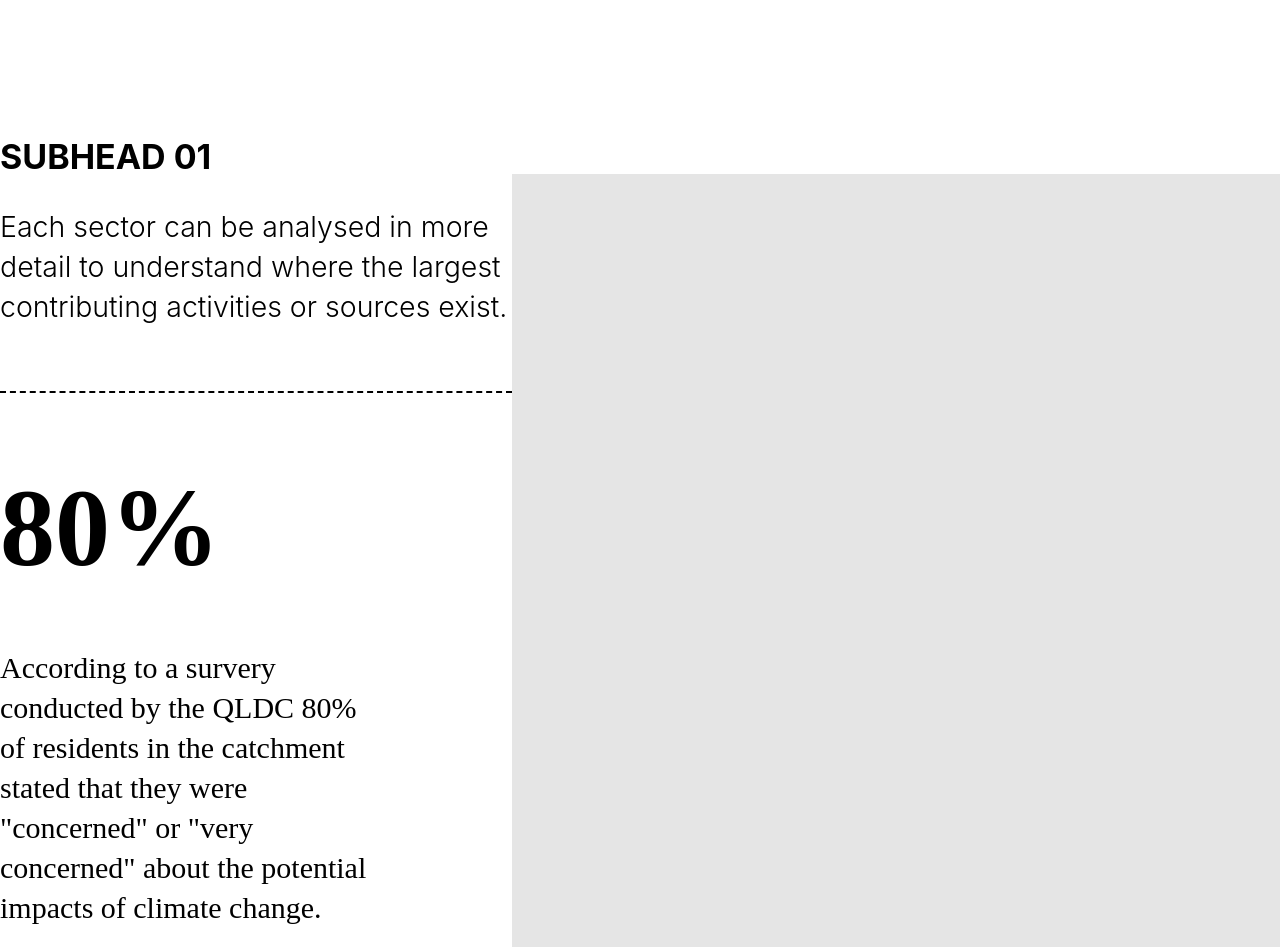
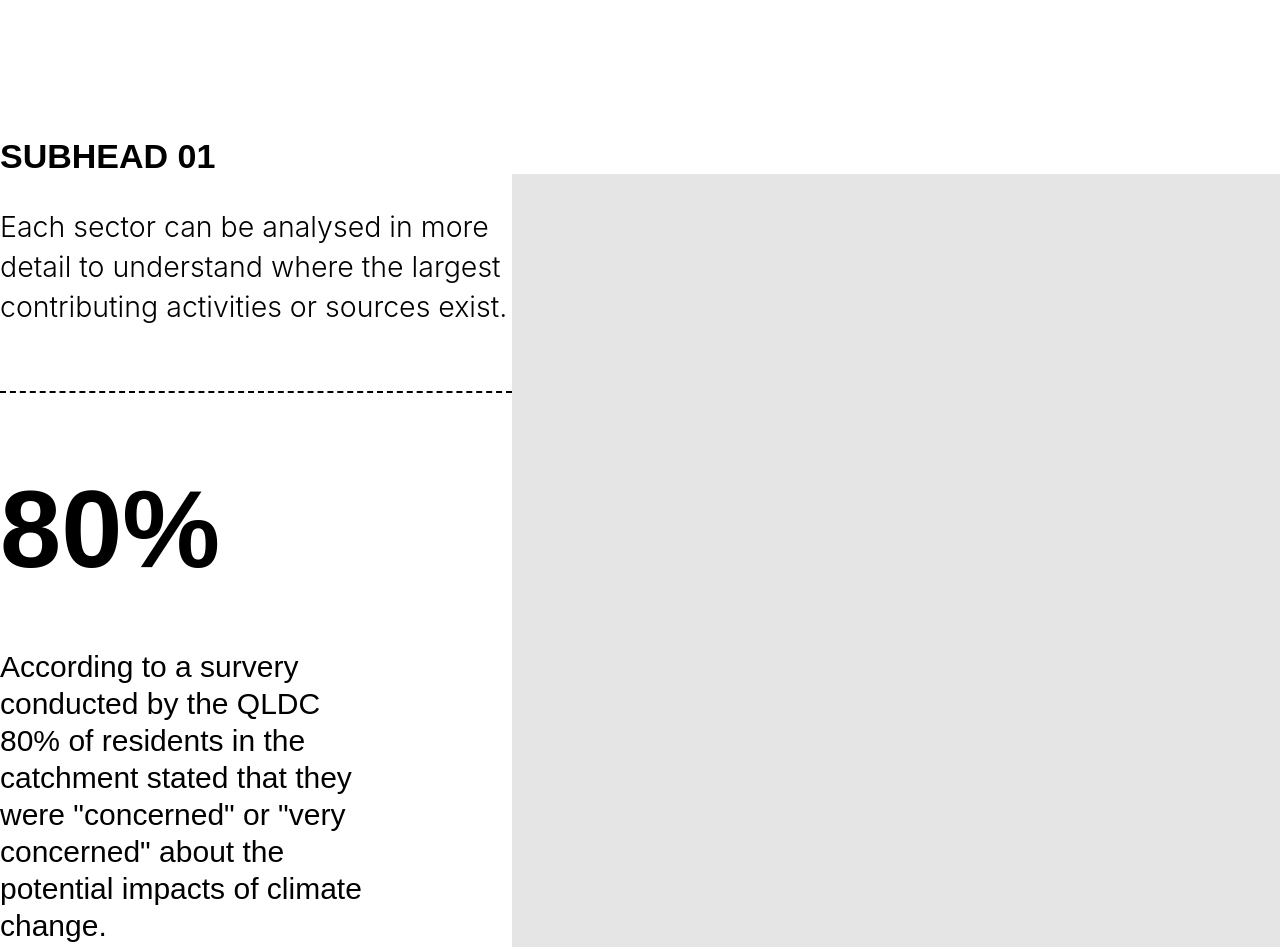
Before and after one commit to enviroaccounts/Tailwind-helloworld, a website: page public/index.html in a window 1280 px wide. Shown: the part 760-1707 px from the top of the page. Drawn offline with nearby package versions, Linux system fonts and the light colour scheme.

Commit message:
headline restyled

```diff
--- a/public/index.html
+++ b/public/index.html
@@ -39,7 +39,7 @@
         <div class="border-b-8 mb-16"></div>
         <!-- primary heading -->
         <div
-          class="GreenhouseGasEmission w-192 text-black text-headline font-normal font-overused-grotesk leading-headline mb-48"
+          class="GreenhouseGasEmission w-208 text-black font-bold font-inter text-headline leading-headline mb-48 tracking-tight"
         >
           Greenhouse gas emission
         </div>
@@ -51,7 +51,7 @@
           >
             <div class="Frame27 flex-col justify-start items-start gap-7 flex">
               <div
-                class="Subhead01 w-128 text-black text-subhead-01 font-bold font-inter uppercase leading-subhead-01"
+                class="Subhead01 w-128 text-black uppercase font-bold font-overused-grotesk text-subhead-01 leading-subhead-01"
               >
                 Subhead 01
               </div>
@@ -77,7 +77,7 @@
                   80%
                 </div>
                 <div
-                  class="AccordingToASurveryConductedByTheQldc80OfResidentsInTheCatchmentStatedThatTheyWereConcernedOrVeryConcernedAboutThePotentialImpactsOfClimateChange w-96 text-black text-subhead-02 font-normal font-overused-grotesk leading-10"
+                  class=" w-96 text-black text-subhead-02 font-light font-overused-grotesk leading-subhead-02"
                 >
                   According to a survery conducted by the QLDC 80% of residents
                   in the catchment stated that they were "concerned" or "very
@@ -106,7 +106,7 @@
               class="Frame4 w-208 px-12 py-6 bg-neutral-100 rounded-3xl flex justify-start items-center gap-2.5"
             >
               <div
-                class="GhgEmissionsFromTheEnergySectorByLocation text-black text-subhead-02 font-bold font-inter leading-bold"
+                class="Subhead02  text-black text-subhead-02 font-bold font-inter leading-subhead-02"
               >
                 GHG emissions from the energy sector by location.
               </div>
@@ -120,7 +120,7 @@
         <div class="Frame28 flex flex-col items-end gap-16 w-full">
           <div class="Frame26 flex-col gap-7 flex">
             <div
-              class="TheForestrySector w-208 text-black text-subhead-01 font-bold font-inter uppercase leading-subhead-01"
+              class="TheForestrySector w-208 text-black uppercase font-bold font-inter text-subhead-01 leading-subhead-01"
             >
               the forestry sector
             </div>
@@ -159,7 +159,7 @@
           >
             <a
               href="#"
-              class="leanmore_link text-white text-subhead-03 font-medium font-inter leading-subhead-03 flex justify-center items-center gap-4 tracking-tight"
+              class="leanmore_link text-white text-caption font-medium font-inter leading-caption flex justify-center items-center gap-4 tracking-tight"
             >
               <p>Learn more</p>
               <ion-icon
@@ -175,15 +175,14 @@
 
         <!-- references section-->
         <div class="flex justify-between items-start mb-32">
-          <!-- reference heading -->
-          <div
-            class="References w-96 text-black text-subhead-03 font-bold font-inter"
+          <!-- reference  -->
+          <!-- <div
+            class="References w-96 text-black text-caption font-bold font-inter"
           >
             References
-          </div>
+          </div> -->
 
-          <!-- Replaced absolute positioning with flex for content alignment -->
-          <div
+          <!-- <div
             class="AgricultureStatsnzTransportCentralOtagoDistrictCouncilEnergyArouraEnergyForestryLucasQldcQualityOfLifeSurvey"
           >
             <a
@@ -191,34 +190,34 @@
               href="#"
               >Agriculture—
               <span
-                class="text-slate-900 text-footer font-semibold font-inter underline leading-10"
+                class="text-slate-900 text-footer-02 font-semibold font-inter underline leading-10"
                 >StatsNZ<br /></span
             ></a>
             <a
-              class="text-slate-900 text-footer font-normal font-inter leading-10"
+              class="text-slate-900 text-footer-02 font-normal font-inter leading-10"
               href="#"
               >Transport-
               <span
-                class="text-slate-900 text-footer font-semibold font-inter underline leading-10"
+                class="text-slate-900 text-footer-02 font-semibold font-inter underline leading-10"
                 >Central Otago District Council<br /></span
             ></a>
             <a
-              class="text-slate-900 text-footer font-normal font-inter leading-10"
+              class="text-slate-900 text-footer-02 font-normal font-inter leading-10"
               href="#"
               >Energy—
               <span
-                class="text-slate-900 text-footer font-semibold font-inter underline leading-10"
+                class="text-slate-900 text-footer-02 font-semibold font-inter underline leading-10"
                 >Aroura Energy<br /></span
             ></a>
             <a
-              class="text-slate-900 text-footer font-normal font-inter leading-10"
+              class="text-slate-900 text-footer-02 font-normal font-inter leading-10"
               href="#"
               >Forestry—
               <span
-                class="text-slate-900 text-footer font-semibold font-inter underline leading-10"
+                class="text-slate-900 text-footer-02 font-semibold font-inter underline leading-10"
                 >LUCAS:QLDC Quality of Life Survey<br /></span
             ></a>
-          </div>
+          </div> -->
         </div>
       </div>
     </div>
--- a/tailwind.config.js
+++ b/tailwind.config.js
@@ -5,7 +5,7 @@ module.exports = {
   content: ["./public/**/*.html"],
   theme: {
     fontFamily: {
-      'overused-grotesk': ['Overused Grotesk', 'serif'],
+      'overused-grotesk': ['Overused Grotesk', 'sans-serif'],
       'inter': ['Inter', 'sans-serif'],
     },
     fontWeight: {
@@ -135,35 +135,35 @@ module.exports = {
     },},
     extend: {
       fontSize: {
-        'headline': '8.0625rem' /* 129px */,
-        'subhead-01': '2.125rem' /* 34px */,
-        'subhead-02': '1.875rem' /* 30px */,
-        // 'subhead-03': '1.78125rem' /* 28.5px */,
-        'body': '1.78125rem' /* 28.5px */,
-        'caption': '1.8125rem' /* 29px */,
-        'footer': '1.40625rem' /* 22.5px */,
-        'statistic': '6.875rem' /* 110px */,
-        'callout': '2.4375rem' /* 39px */,
+        'headline': '8.0625rem', // 129px
+        'subhead-01': '2.125rem', // 34px
+        'subhead-02': '1.875rem', // 30px
+        'body': '1.78125rem', // 28.5px
+        'caption': '1.8125rem', // 29px
+        'footer': '1.40625rem', // 22.5px
+        'footer-02': '1.78125rem', // 28.5px
+        'statistic': '6.875rem', // 110px
+        'callout': '2.4375rem', // 39px
         'graph-axis': '2.4375rem', // 39px
         'graph-key': '2.4375rem', // 39px
       },
       lineHeight: {
-        'headline': '8.8125rem' /* 141px */,
-        'subhead-01': '2.8125rem' /* 45px */,
-        'subhead-02': '2.3125rem' /* 37px */,
-        // 'subhead-03': '2.65625rem' /* 42.5px */,
-        'body': '2.65625rem' /* 42.5px */,
-        'caption': '2.1875rem' /* 35px */,
-        'footer': '2.375rem' /* 38px */,
-        'statistic': '8.9375rem' /* 143px */,
+        'headline': '8.8125rem', // 141px
+        'subhead-01': '2.8125rem', // 45px
+        'subhead-02': '2.3125rem', // 37px
+        'body': '2.65625rem', // 42.5px
+        'caption': '2.1875rem', // 35px
+        'footer': '2.375rem', // 38px
+        'footer-02': '2.65625rem', // 42.5px
+        'statistic': '8.9375rem', // 143px
         'callout': '3.25rem', // 52px
         'graph-axis': '3.25rem', // 52px
         'graph-key': '3.25rem', // 52px
       },
       letterSpacing: {
-        'tight': '-1%' /* -1% */,
-        'tighter': '-2%' /* -2% */,
-        'tightest': '-3%' /* -3% */,
+        'tight': '-1%', // -1%
+        'tighter': '-2%', // -2%
+        'tightest': '-3%', // -3%
         'default': '0', // 0%
       },
       width: {
```
Also changed, not shown: public/build/tailwind.css.
